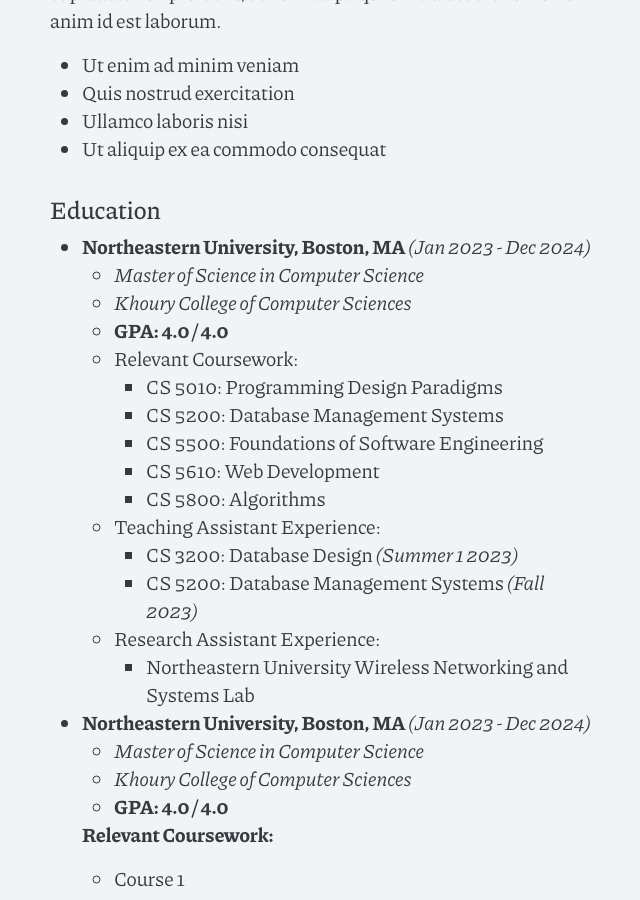
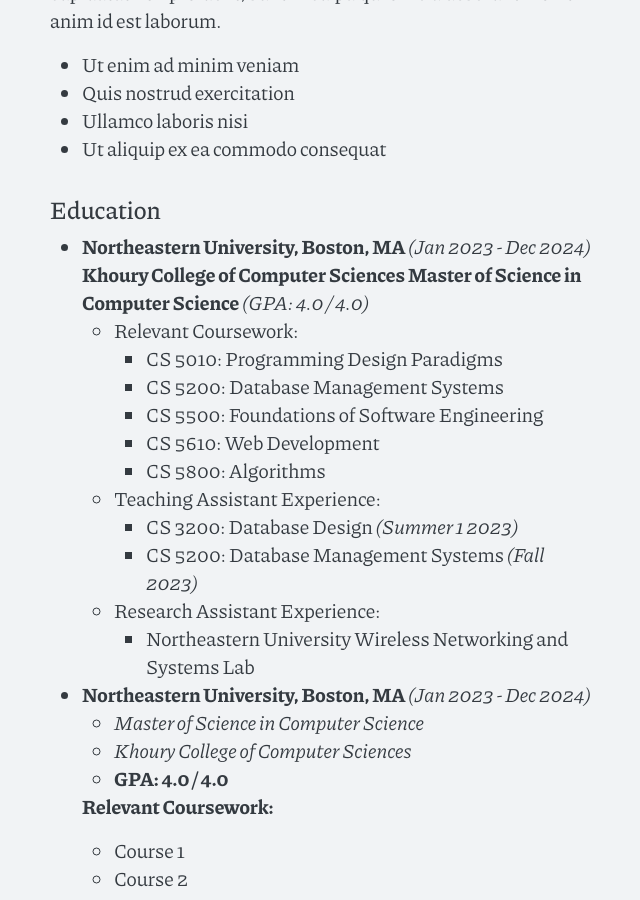
Before and after one commit to yug-rajani/yug-rajani.github.io, a Jekyll site: the page built from cv.md, in a window 1280 px wide and 900 px high, scrolled down 547 px. Shown: the whole window, without its empty margins (317-957 px from the left). Built offline with Jekyll 4.4.1, drawn with Linux system fonts in a browser that asks for light colours.

Commit message:
Update education

```diff
--- a/cv.md
+++ b/cv.md
@@ -23,9 +23,8 @@ Duis aute irure dolor in reprehenderit in voluptate velit esse cillum dolore eu
 ## Education
 
 - **Northeastern University, Boston, MA** *(Jan 2023 - Dec 2024)*
-  - *Master of Science in Computer Science*
-  - *Khoury College of Computer Sciences*
-  - **GPA: 4.0 / 4.0**
+  **Khoury College of Computer Sciences**
+  **Master of Science in Computer Science** *(GPA: 4.0 / 4.0)*
   - Relevant Coursework:
     - CS 5010: Programming Design Paradigms
     - CS 5200: Database Management Systems
```
